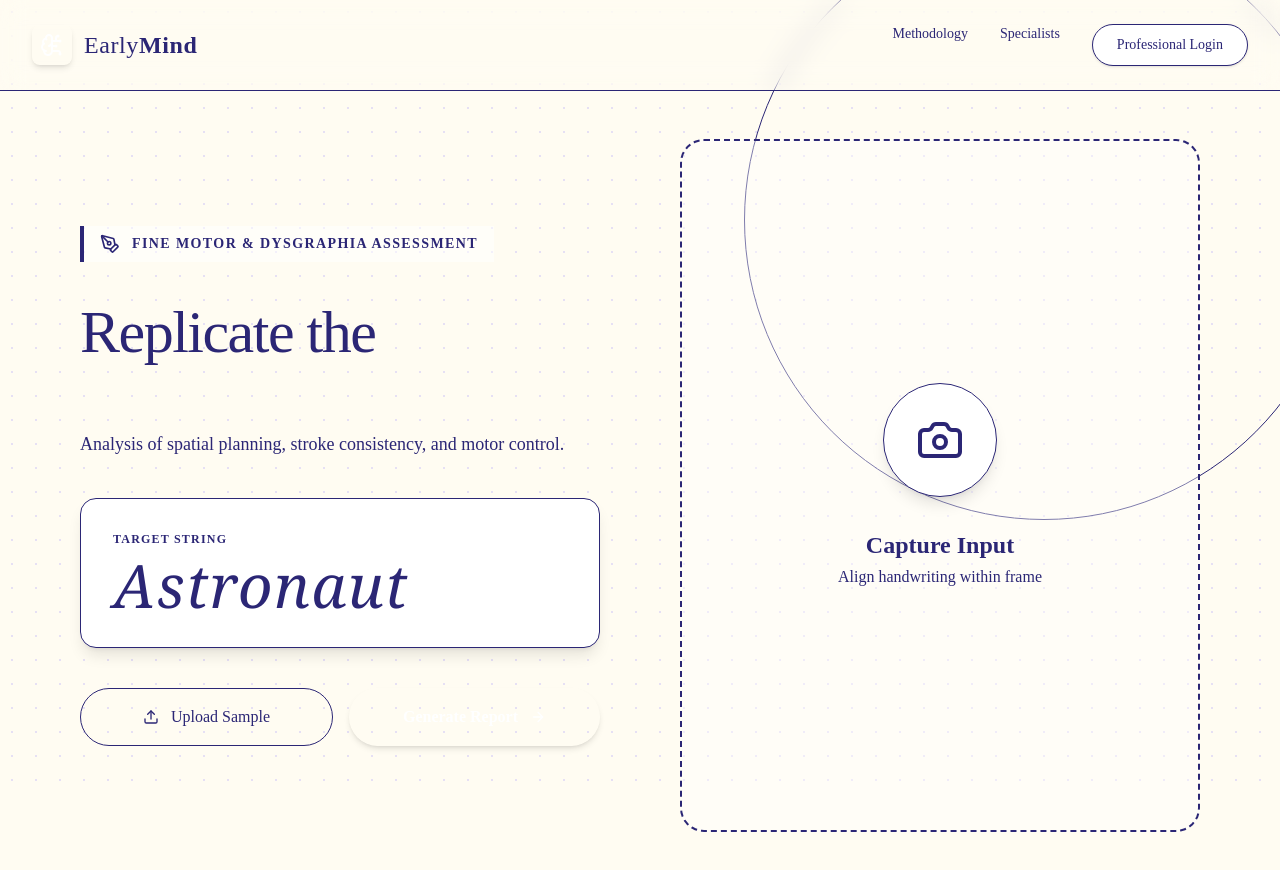
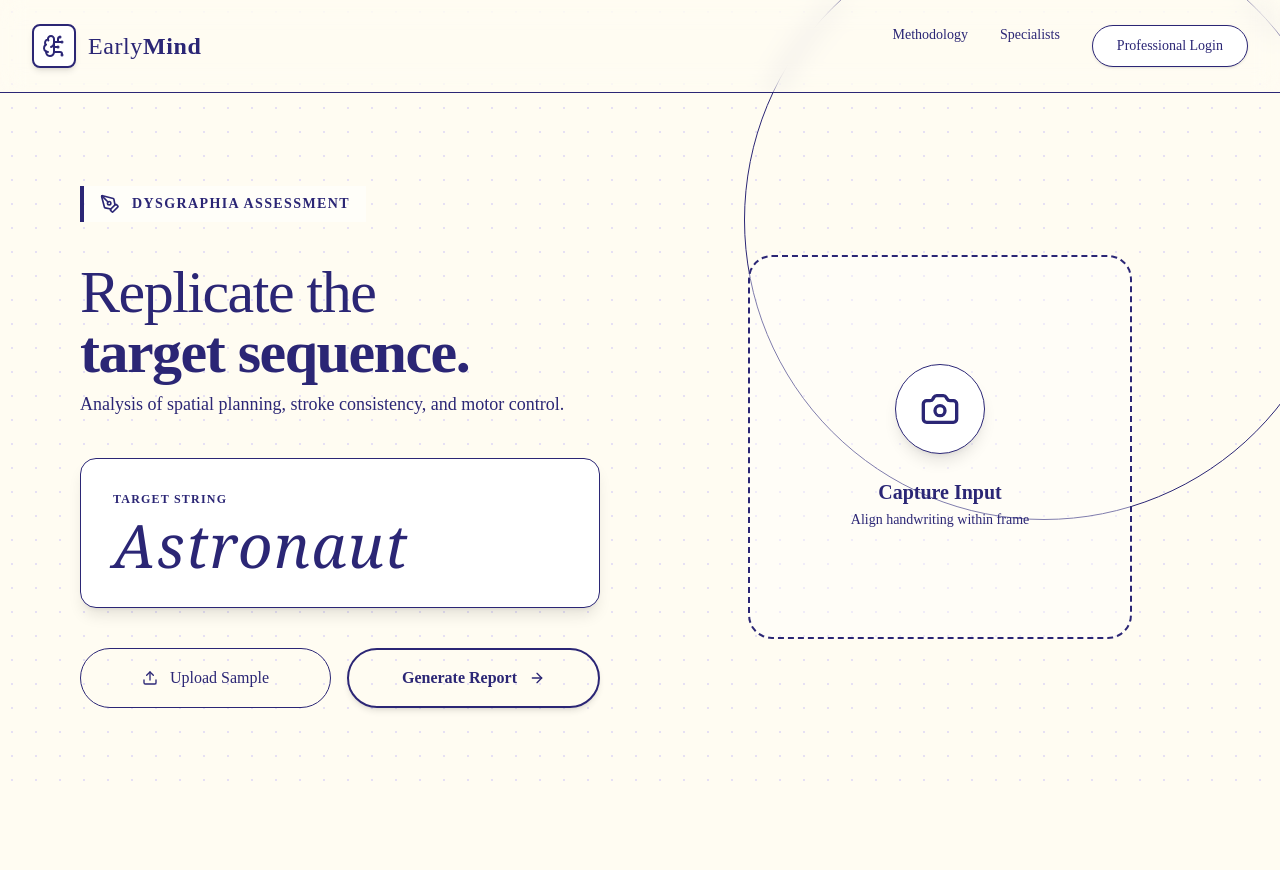
Before and after one commit to Anna-Jaison/EarlyMind, a React (Vite) app: page /test/handwriting in a window 1280 px wide. Shown: the top 870 px of the page. After the commit the page ends 800 px from the top, so only its background shows below. Built offline with nearby package versions, Linux system fonts and the light colour scheme.

Commit message:
feat: Introduce application layout, landing page, and initial assessment pages for audio, reading, and handwriting.

```diff
--- a/src/components/Features.tsx
+++ b/src/components/Features.tsx
@@ -12,7 +12,7 @@ const features = [
     title: 'Modern Design',
     description: 'Glassmorphism, gradients, and subtle animations for a premium feel.',
     icon: (
-      <svg className="w-6 h-6 text-purple-500" fill="none" stroke="currentColor" viewBox="0 0 24 24" xmlns="http://www.w3.org/2000/svg"><path strokeLinecap="round" strokeLinejoin="round" strokeWidth="2" d="M7 21a4 4 0 01-4-4V5a2 2 0 012-2h4a2 2 0 012 2v12a4 4 0 01-4 4zm0 0h12a2 2 0 002-2v-4a2 2 0 00-2-2h-2.343M11 7.343l1.657-1.657a2 2 0 012.828 0l2.829 2.829a2 2 0 010 2.828l-8.486 8.485M7 17h.01"></path></svg>
+      <svg className="w-6 h-6 text-blue-950" fill="none" stroke="currentColor" viewBox="0 0 24 24" xmlns="http://www.w3.org/2000/svg"><path strokeLinecap="round" strokeLinejoin="round" strokeWidth="2" d="M7 21a4 4 0 01-4-4V5a2 2 0 012-2h4a2 2 0 012 2v12a4 4 0 01-4 4zm0 0h12a2 2 0 002-2v-4a2 2 0 00-2-2h-2.343M11 7.343l1.657-1.657a2 2 0 012.828 0l2.829 2.829a2 2 0 010 2.828l-8.486 8.485M7 17h.01"></path></svg>
     )
   },
   {
--- a/src/components/Layout.tsx
+++ b/src/components/Layout.tsx
@@ -22,8 +22,8 @@ export default function Layout({ children }: LayoutProps) {
         <header className="w-full bg-prof-cream/90 backdrop-blur-md border-b border-prof-blue/5 sticky top-0 z-50">
           <div className="w-full max-w-[1400px] mx-auto px-8 py-6 flex justify-between items-center">
             <div className="flex items-center gap-3 group cursor-pointer">
-              <div className="p-2 bg-prof-blue rounded-lg shadow-md group-hover:scale-105 transition-transform duration-300">
-                <BrainCircuit className="w-6 h-6 text-white" />
+              <div className="p-2 bg-white border-2 border-prof-blue rounded-lg shadow-md group-hover:scale-105 transition-transform duration-300">
+                <BrainCircuit className="w-6 h-6 text-prof-blue" />
               </div>
               <h1 className="text-2xl font-light tracking-wide text-prof-blue">
                 Early<span className="font-bold">Mind</span>
--- a/src/pages/HandwritingTest.tsx
+++ b/src/pages/HandwritingTest.tsx
@@ -14,13 +14,13 @@ export default function HandwritingTest() {
                {/* Context Label */}
                <div className="flex items-center gap-3 px-4 py-2 border-l-4 border-prof-lavender bg-white/50">
                   <PenTool className="w-5 h-5 text-prof-lavender" />
-                  <span className="text-sm font-semibold text-prof-blue uppercase tracking-widest">Fine Motor & Dysgraphia Assessment</span>
+                  <span className="text-sm font-semibold text-prof-blue uppercase tracking-widest">DYSGRAPHIA ASSESSMENT</span>
                </div>
 
                <div className="space-y-2">
                   <h1 className="text-4xl lg:text-6xl font-light text-prof-blue tracking-tight">
                      Replicate the <br />
-                     <span className="font-bold text-transparent bg-clip-text bg-gradient-to-r from-prof-green to-prof-orange">target sequence.</span>
+                     <span className="font-bold text-blue bg-clip-text bg-gradient-to-r from-prof-green to-prof-orange">target sequence.</span>
                   </h1>
                   <p className="text-prof-blue/60 text-lg">
                      Analysis of spatial planning, stroke consistency, and motor control.
@@ -41,7 +41,7 @@ export default function HandwritingTest() {
                   </button>
                   <button
                      onClick={() => navigate('/scorecard')}
-                     className="flex-1 py-4 rounded-full bg-prof-orange text-white font-semibold shadow-md hover:shadow-lg transition-all flex items-center justify-center gap-3"
+                     className="flex-1 py-4 rounded-full bg-prof-blue border-2 border-prof-blue   text-blue font-semibold shadow-md hover:shadow-lg transition-all flex items-center justify-center gap-3"
                   >
                      Generate Report <ArrowRight className="w-4 h-4" />
                   </button>
@@ -49,21 +49,21 @@ export default function HandwritingTest() {
             </div>
 
             {/* RIGHT COLUMN: Camera Zone */}
-            <div className="order-1 lg:order-2 h-full min-h-[500px] flex items-center">
+            <div className="order-1 lg:order-2 h-full flex flex-col justify-center items-center">
                <motion.div
-                  className="relative w-full aspect-[3/4] rounded-3xl border-2 border-dashed border-prof-blue/20 bg-white/40 flex flex-col items-center justify-center gap-8 cursor-pointer hover:border-prof-blue/40 hover:bg-white/60 transition-all group overflow-hidden"
+                  className="relative w-full max-w-sm aspect-square rounded-3xl border-2 border-dashed border-prof-blue/20 bg-white/40 flex flex-col items-center justify-center gap-6 cursor-pointer hover:border-prof-blue/40 hover:bg-white/60 transition-all group overflow-hidden"
                   whileHover={{ scale: 1.005 }}
                   onClick={() => {
                      setTimeout(() => navigate('/scorecard'), 1500);
                   }}
                >
 
-                  <div className="p-8 bg-white rounded-full shadow-lg group-hover:scale-110 transition-all border border-prof-blue/5">
-                     <Camera className="w-12 h-12 text-prof-blue" />
+                  <div className="p-6 bg-white rounded-full shadow-lg group-hover:scale-110 transition-all border border-prof-blue/5">
+                     <Camera className="w-10 h-10 text-prof-blue" />
                   </div>
                   <div className="text-center space-y-1">
-                     <p className="text-2xl font-semibold text-prof-blue">Capture Input</p>
-                     <p className="text-base text-prof-blue/50">Align handwriting within frame</p>
+                     <p className="text-xl font-semibold text-prof-blue">Capture Input</p>
+                     <p className="text-sm text-prof-blue/50">Align handwriting within frame</p>
                   </div>
                </motion.div>
             </div>
--- a/src/pages/LandingPage.tsx
+++ b/src/pages/LandingPage.tsx
@@ -25,8 +25,8 @@ export default function LandingPage() {
           {/* Main Headline */}
           <div className="space-y-6">
             <h1 className="text-5xl lg:text-7xl font-light text-prof-blue leading-[1.1] tracking-tight">
-              AI-Powered Screening for <br />
-              <span className="font-bold text-transparent bg-clip-text bg-gradient-to-r from-prof-blue to-prof-lavender">
+              AI-Powered Screening for{' '}
+              <span className="font-bold text-transparent bg-clip-text bg-gradient-to-r from-[#2B2675] to-[#A99BF7]">
                 Dyslexia & Dysgraphia.
               </span>
             </h1>
@@ -39,7 +39,7 @@ export default function LandingPage() {
           <div className="flex flex-col sm:flex-row gap-5 w-full pt-4">
             <motion.button
               onClick={() => navigate('/test/reading')}
-              className="group relative inline-flex items-center justify-center gap-3 px-10 py-5 bg-prof-orange rounded-full text-white text-lg font-semibold shadow-xl hover:shadow-2xl hover:scale-105 transition-all min-w-[240px]"
+              className="group relative inline-flex items-center justify-center gap-3 px-10 py-5 bg-creame border-2 border-prof-blue rounded-full text-blue-400-600 text-lg font-bold shadow-xl hover:shadow-2xl hover:scale-105 transition-all min-w-[240px]"
               whileTap={{ scale: 0.98 }}
             >
               <span>Begin Assessment</span> <ArrowRight className="w-5 h-5 group-hover:translate-x-1 transition-transform" />
--- a/src/pages/Scorecard.tsx
+++ b/src/pages/Scorecard.tsx
@@ -6,9 +6,8 @@ export default function Scorecard() {
   const navigate = useNavigate();
 
   const scores = [
-    { label: "Decode Velocity", value: 92, status: "Optimal" },
-    { label: "Auditory Reception", value: 85, status: "Normal" },
-    { label: "Motor Consistency", value: 88, status: "High" },
+    { label: "Dyslexia Screening Score", value: 89, status: "Optimal" },
+    { label: "Dysgraphia Assessment Score", value: 88, status: "High" },
   ];
 
   return (
@@ -26,7 +25,7 @@ export default function Scorecard() {
               <CheckCircle2 className="w-4 h-4" /> Analysis Complete
             </div>
             <h1 className="text-5xl lg:text-7xl font-light text-prof-blue tracking-tight mb-4">
-              Cognitive Profile <br /><span className="font-bold">Generated.</span>
+               Cognitive Profile <br /><span className="font-bold">Generated.</span>
             </h1>
             <p className="text-xl text-prof-blue/70">
               Screening data indicates strong developmental markers.
```
Also changed, not shown: src/pages/AudioTest.tsx (+5 -5 lines), src/pages/ReadingTest.tsx (+5 -3 lines), vite.config.ts.timestamp-1768606314083-828bf04526bf7.mjs (added, +11 -0 lines), 5 other files (tests, documents, lock files or other folders).
